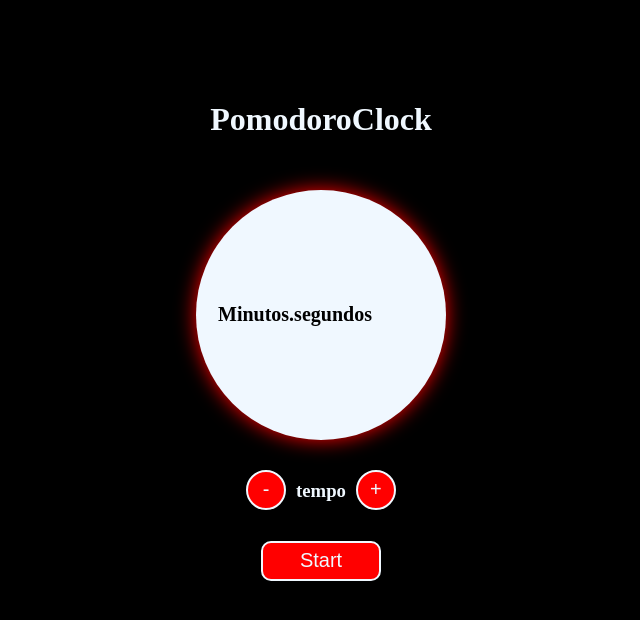
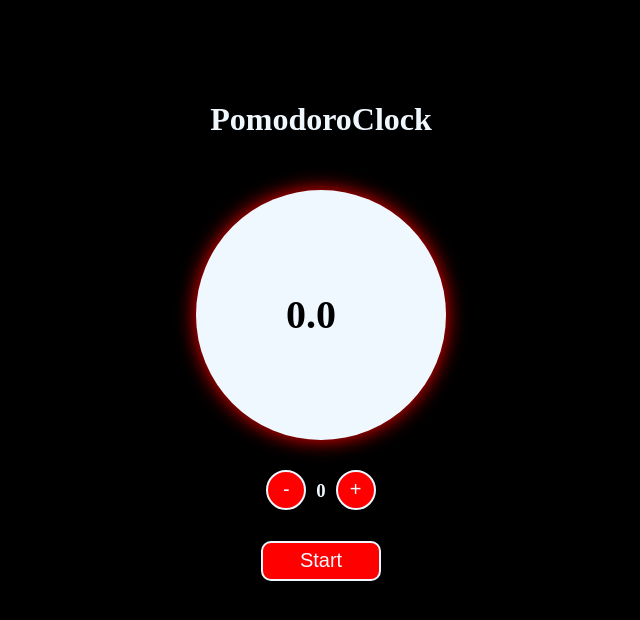
Before and after one commit to arthur-andraade/PomodoroClock, a Vue app: page / in a window 1280 px wide. Shown: the top 620 px of the page, without its empty margins (319-959 px from the left). Built offline with nearby package versions, Linux system fonts and the light colour scheme.

Commit message:
Adicionando regras
Regras para funcionamento do pomodoro.

```diff
--- a/src/components/Pomodoro.vue
+++ b/src/components/Pomodoro.vue
@@ -5,22 +5,22 @@
     </div>
 
     <div class="cronometro">
-      <h1>Minutos.segundos</h1>
+      <h1>{{minutos}}.{{segundos}}</h1>
     </div>
 
     <div class="ajusteTempo" v-if="!start">
-      <button class="padraoBotao">-</button> <h3>tempo</h3> <button class="padraoBotao">+</button>
+      <button class="padraoBotao" @click="decrementar">-</button> <h3>{{tempoSelecionado}}</h3> <button class="padraoBotao" @click="tempoSelecionado++">+</button>
     </div>
 
     <div class="comandos">
       <div v-if="!start">
-        <button class="padraoBotao botaoComando">Start</button>
+        <button class="padraoBotao botaoComando" @click="botaoStart">Start</button>
       </div>
 
       <div v-else>
-        <button class="padraoBotao botaoComando">Pausar</button>
-        <button class="padraoBotao botaoComando">Continuar</button>
-        <button class="padraoBotao botaoComando">Zerar</button>
+        <button class="padraoBotao botaoComando" @click="pararTempo">Pausar</button>
+        <button class="padraoBotao botaoComando" @click="startTempo">Continuar</button>
+        <button class="padraoBotao botaoComando" @click="zerar">Zerar</button>
       </div>
     </div>
   </div>
@@ -31,7 +31,55 @@ export default {
   name: 'Pomodoro',
   data() {
     return {
-      start: false
+      timer: null,
+      start: false,
+      tempoSelecionado: 0,
+      minutos: 0,
+      segundos: 0,
+    }
+  },
+
+  methods: {
+
+    decrementar: function (){
+      if( this.tempoSelecionado > 0 && this.tempoSelecionado != 0){
+        this.tempoSelecionado--;
+      }
+    },
+
+    botaoStart: function(){
+      if(this.tempoSelecionado != 0){
+          this.start = true;
+          this.minutos = this.tempoSelecionado - 1;
+          this.segundos = 60;
+          this.startTempo();
+      }
+    },
+
+    zerar: function(){
+      this.tempoSelecionado = 0;
+      this.minutos = 0;
+      this.segundos = 0;
+      this.pararTempo()
+      this.start = false;
+    },
+
+    startTempo: function(){
+      this.timer = setInterval(()=> this.decrementaTempo(), 1000);
+    },
+
+    decrementaTempo: function(){
+      if(this.segundos == 0){
+        this.minutos--;
+        this.segundos = 60
+      }else{
+        this.segundos--;
+      }
+    },
+
+    pararTempo: function(){
+      clearInterval(this.timer);
+      this.timer = null
     }
   }
 }
@@ -62,8 +110,8 @@ export default {
 }
 
 .cronometro h1{
-  font-size: 20px;
-  margin-left: 22px;
+  font-size: 40px;
+  margin-left: 90px;
 }
 
 .ajusteTempo{
```
